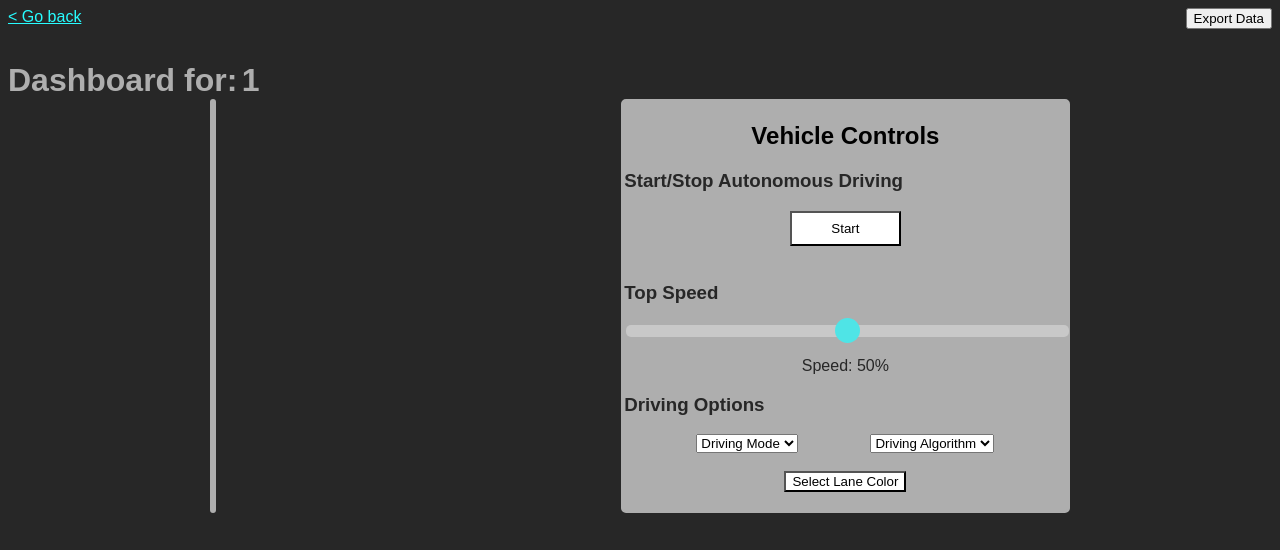
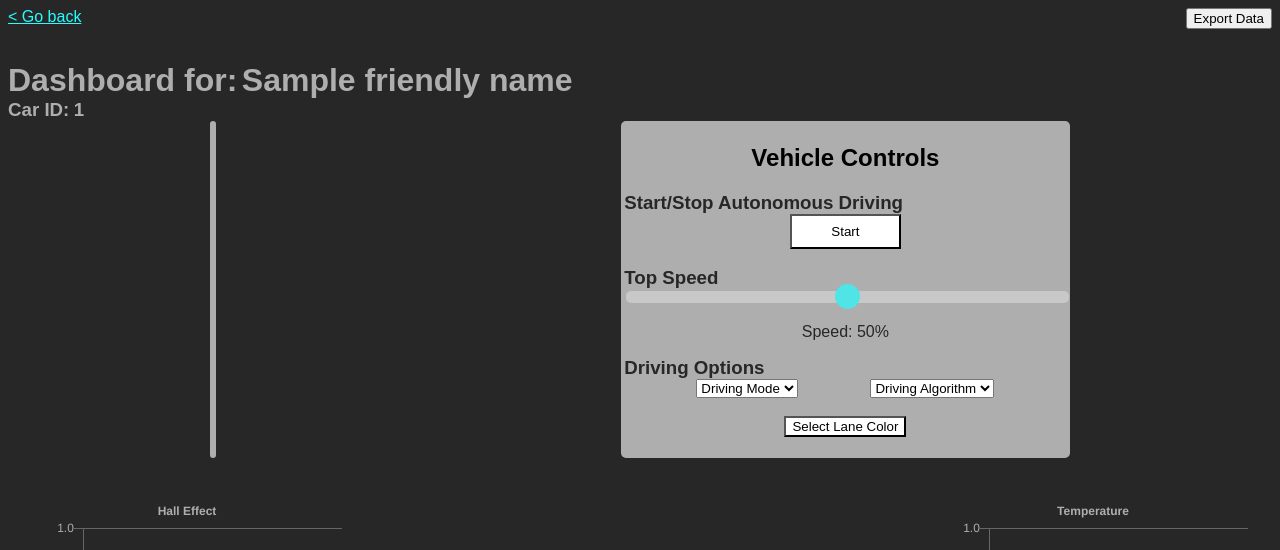
Before and after one commit to Mersair/selfdriving-rc, a Flask app: template templates/dashboard.html in a window 1280 px wide. Shown: the top 550 px of the page. Run offline with Flask 2, Linux system fonts and the light colour scheme; the template is opened without the code that fills it: most values are stand-ins (such as "Sample title", 1, 10 or a date in 2020); data that the repository does not hold is empty; some libraries are stand-ins or nearby versions.

Commit message:
friendly name and data print efficiency

```diff
--- a/app.py
+++ b/app.py
@@ -97,16 +97,18 @@ def enrollCar():
 @app.route('/dashboard/<car_id>')
 def carDashboard(car_id):
     cars = redis.get_car_json('cars')
+    friendly_name = cars[car_id]
     if (car_id not in cars):
         return "That car can't be found. Go back to the dashboard to see currently online cars.", 404
-    return render_template("dashboard.html", carid=car_id), 200
+    return render_template("dashboard.html", carid=car_id, friendly_name=friendly_name), 200
 
 @app.route('/dashboard/<car_id>/colorselector')
 def colorSelector(car_id):
     cars = redis.get_car_json('cars')
+    friendly_name = cars[car_id]
     if (car_id not in cars):
         return "That car can't be found. Go back to the dashboard to see currently online cars.", 404
-    return render_template("colorselector.html", carid=car_id), 200
+    return render_template("colorselector.html", carid=car_id, friendly_name=friendly_name), 200
 
 @app.route('/api/client/<car_id>/control')
 def controlCar(car_id):
@@ -135,9 +137,9 @@ def car_data(car_id):
     car_json = getCar(car_id)
     if request.method == 'POST':
         sensor_readings = request.get_json()
-        redis.store_sensor_readings(car_id, car_json, sensor_readings)
+        all_readings = json.loads(redis.store_sensor_readings(car_id, car_json, sensor_readings))
         data2web_string = 'data2web/' + car_id
-        socketio.emit(data2web_string, json.dumps(car_json), namespace='/web')
+        socketio.emit(data2web_string, json.dumps(all_readings), namespace='/web')
         return '200 OK', 200
     if request.method == 'GET':
         data = redis.read_data(car_json)
--- a/redisConn.py
+++ b/redisConn.py
@@ -27,6 +27,15 @@ class RedisConn:
         car_json["humidity_data"].append(sensor_readings['humidity'])
         car_json["imu_data"].append(sensor_readings['imu'])
         r.set(car_id, json.dumps(car_json))
+        idx = len(car_json["temperature_data"]) - 1
+        return json.dumps({
+            "timestamp": car_json["timestamp"][idx],
+            "hall_effect_data": car_json["hall_effect_data"][idx],
+            "battery_data": car_json["battery_data"][idx],
+            "temperature_data": car_json["temperature_data"][idx],
+            "humidity_data": car_json["humidity_data"][idx],
+            "imu_data": car_json["imu_data"][idx]
+        })
 
     def lastNEntries(self, arr, entries):
         if (len(arr) < entries):
--- a/templates/dashboard.html
+++ b/templates/dashboard.html
@@ -3,6 +3,7 @@
 <head>
     <meta charset="UTF-8">
     <meta id="carid" data-name="{{carid}}">
+    <meta id="friendlyname" data-name="{{friendly_name}}">
     <title> RC Car Dashboard </title>
     <link rel="stylesheet" href="../static/style.css">
     <link href="https://cdnjs.cloudflare.com/ajax/libs/Chart.js/2.8.0/Chart.min.css" rel="stylesheet">
@@ -16,6 +17,7 @@
 </head>
 <style>
     h1 {display:inline;}
+    h3 {display:inline;}
 </style>
 <body>
     <div>
@@ -25,7 +27,10 @@
     <br>
     <br>
     <h1>Dashboard for:</h1>
-    <h1 id="car_id">{{carid}}</h1>
+    <h1 id="friendly_name">{{friendly_name}}</h1>
+    <br>
+    <h3>Car ID:</h3>
+    <h3 id="car_id">{{carid}}</h3>
     <div class="flex-container">
         <div class="cameraContainer">
             <img id="streamer-image" src="">
```
Also changed, not shown: static/scripts.js (+24 -25 lines), templates/colorselector.html (+6 -2 lines).
